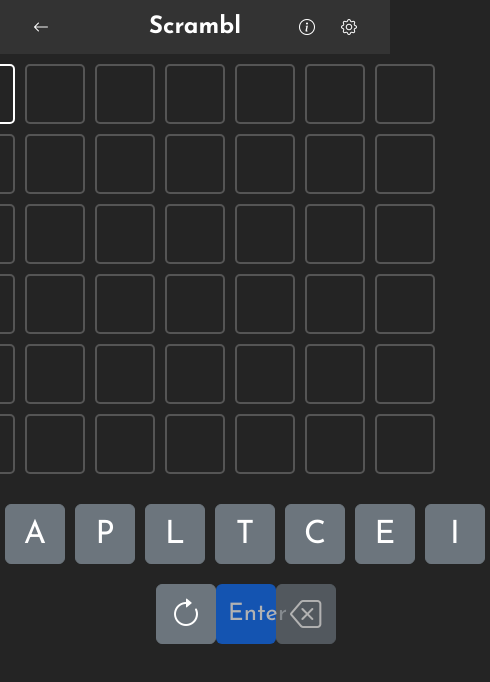
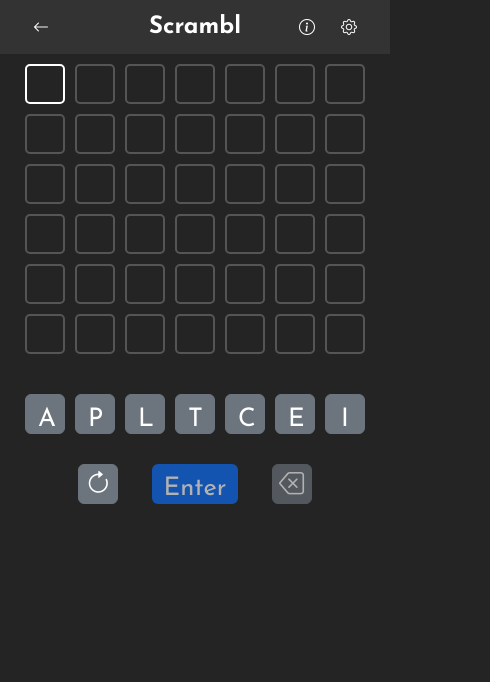
Before and after one commit to alamejoud/Scrambl, a React (Vite) app: page /Scrambl/unlimited in a window 390 px wide. Shown: the top 682 px of the page, 490 px wide, since content can reach past the window. Built offline with nearby package versions, Linux system fonts and the light colour scheme.

Commit message:
Fixing the responsiveness

```diff
--- a/src/components/GameSection/GameSection.css
+++ b/src/components/GameSection/GameSection.css
@@ -48,6 +48,10 @@
     margin-inline: 5px;
 }
 
+.enter-button {
+    min-width: 60px !important;
+}
+
 .action-container {
     display: flex;
     flex-direction: row;
@@ -57,7 +61,7 @@
 }
 
 .action-container > div {
-    width: 20%;
+    width: 500px;
     display: flex;
     flex-direction: row;
     justify-content: space-evenly;
@@ -86,3 +90,20 @@
     width: fit-content;
     margin-top: 45px;
 }
+
+@media only screen and (max-width: 600px) {
+    .game-button, .otp-input {
+        width: 40px !important;
+        height: 40px !important;
+        min-width: 40px !important;
+        font-size: 1.6rem !important;
+    }
+
+    .enter-button {
+        width: auto !important;
+    }
+
+    .action-container > div {
+        width: 300px;
+    }
+}
--- a/src/components/PreviousGames/PreviousGames.css
+++ b/src/components/PreviousGames/PreviousGames.css
@@ -94,3 +94,26 @@
     color: white;
     margin: 0;
 }
+
+@media only screen and (max-width: 600px) {
+    .MuiDateCalendar-root {
+        width: 400px !important;
+    }
+
+
+    .css-17f9e7e-MuiTypography-root-MuiDayCalendar-weekDayLabel {
+        font-size: 1.25rem !important;
+    }
+
+    .css-4k4mmf-MuiButtonBase-root-MuiPickersDay-root {
+        font-size: 1.25rem !important;
+    }
+
+    .css-1etsrfk-MuiPickersFadeTransitionGroup-root {
+        font-size: 1.25rem !important;
+    }
+
+    .css-qct7wd-MuiButtonBase-root-MuiPickersDay-root {
+        font-size: 1.25rem !important;
+    }
+}
```
